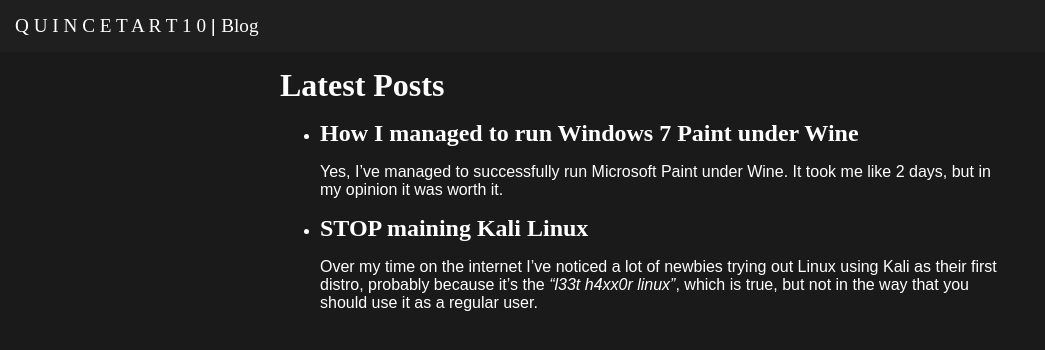
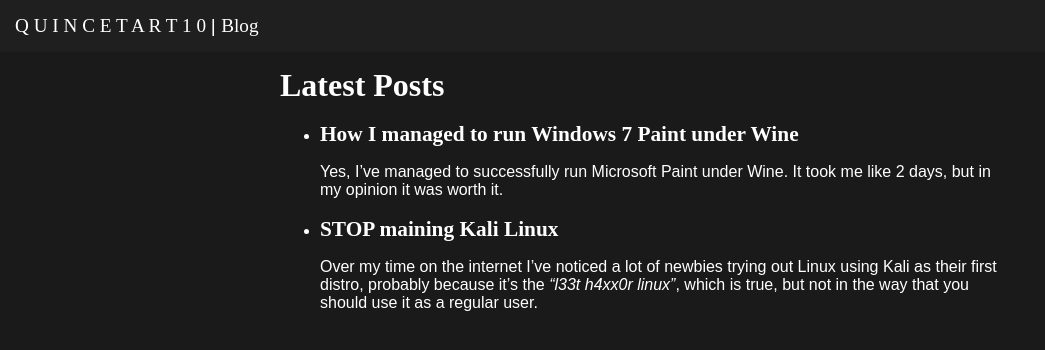
Before and after one commit to QuinceTart10/blog, a Jekyll site: the page built from index.html, in a window 1280 px wide. Shown: the top 350 px of the page, without its empty margins (0-1045 px from the left). Built offline with Jekyll 4.4.1, drawn with Linux system fonts in a browser that asks for light colours; some web fonts are replaced.

Commit message:
idk how i would describe it at this point

```diff
--- a/_sass/main.scss
+++ b/_sass/main.scss
@@ -30,6 +30,12 @@ nav > a,.post-title {
     color: white;
     text-decoration: none;
 }
+.post-title {
+    font-size: 16pt;
+}
+.post-meta {
+    font-weight: 600;
+}
 .content {
     padding: 15px;
     margin: auto;
@@ -38,9 +44,6 @@ nav > a,.post-title {
 h1,h2,h3,h4 {
     font-family: league_spartanbold;
     margin: 0;
-}
-.post-meta {
-    font-weight: 600;
 }
 code {
     background: #222222;
```
